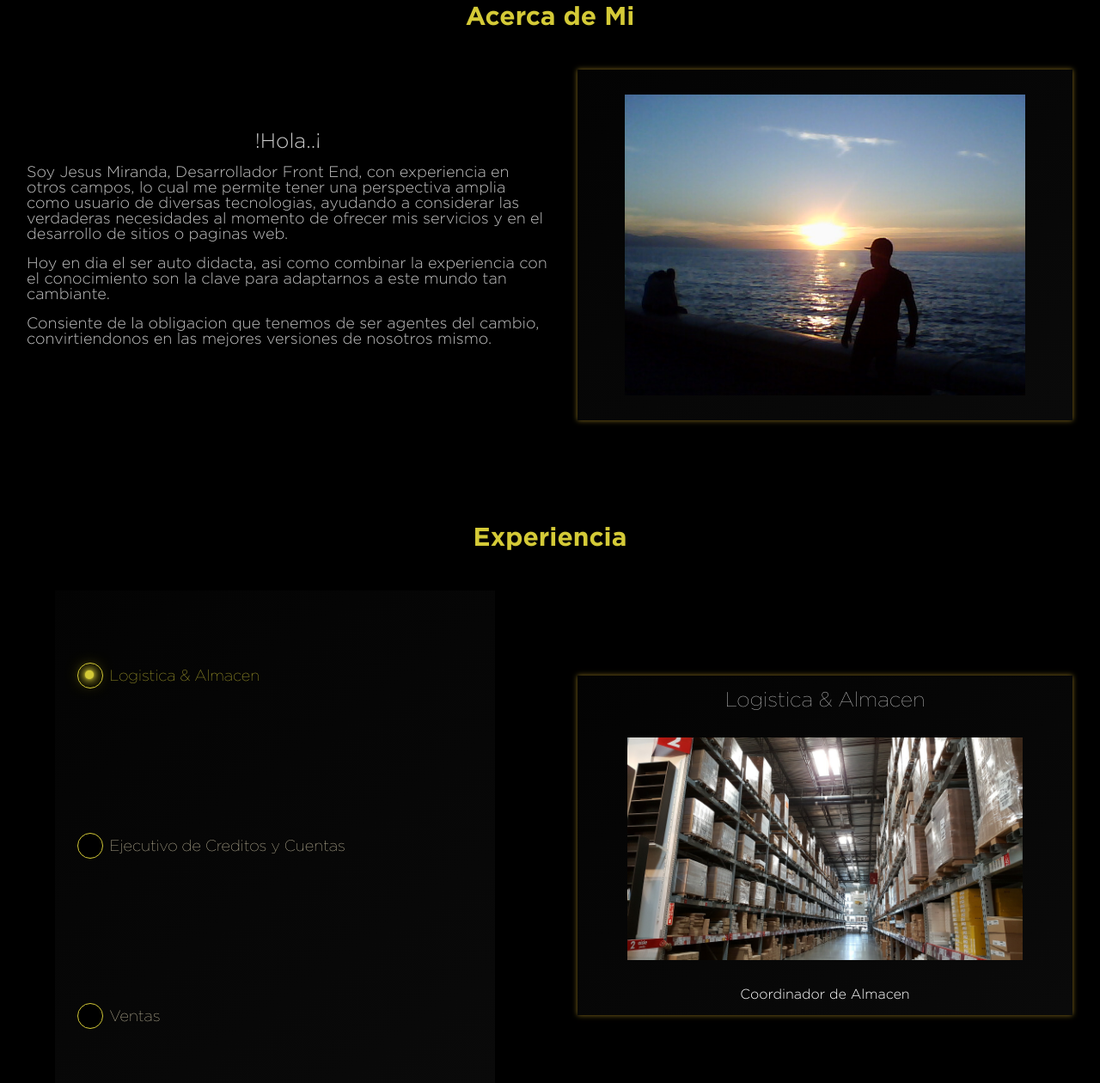
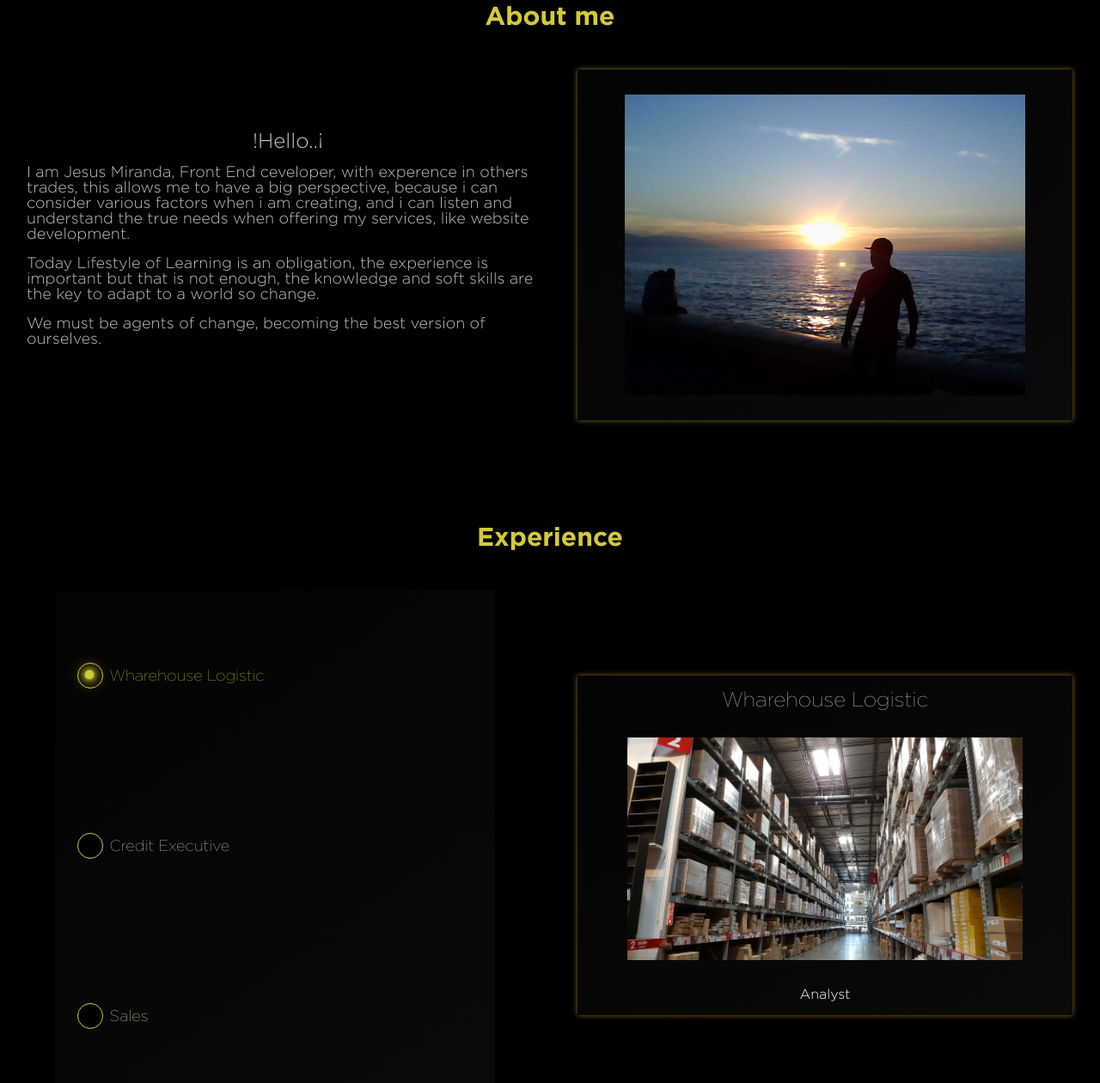
Before and after one commit to JesusMirandaEspino/web-personal, a website: page english.html in a window 1280 px wide. Shown: the part 917-2177 px from the top of the page at 86% size. Drawn offline with Linux system fonts and the light colour scheme.

Commit message:
English version

```diff
--- a/english.html
+++ b/english.html
@@ -243,12 +243,14 @@
 
                     <div class=" text-aboutme-lightbox hide">
                         <h3>Desarrollo Web</h3>
-                            <p>La programacion a sido mi pasion desde niño, realizar una carreta tecnica sin una
-                                computadora fue todo un reto para mi, hoy encuentro en el desarollo web una manera
-                                de poder contribuir al mundo, mientras retomo el poder hacer lo que realmente me gusta.
-                            </p>
-                            <p>Se que al hacer lo que me agrada soy capaz de ofrecer calidad y la posibilidad de quien lo desee
-                                una representacion de una idea, producto o servicio en linea, para poder conectar con las personas objetivo.
+
+                            <p> The Programming has been my passion since I was a child, i did a technical career without  a
+                                computer and it was a challenge for me, today i find in web development a way
+                                of being able to contribute to the world, i am looking for a way to do  what i really love.</p>
+
+
+                            <p>I know that doing what i like, i am able to offer  quality and the possibility of making the representation about a idea, products or services
+                                that belongs to someone. Make code is my passion and if this helps others, this will make me so happy.
                             </p>
                     </div>
                 </div>
@@ -266,14 +268,12 @@
 
                     <div class=" text-aboutme-lightbox hide">
                         <h3>Musica</h3>
-                        <p>Una de mis grandes pasiones es la musica, y hoy en dia gracias a la
-                            facilidad que nos ofrece la tecnologia somos capaces de aprender casi
-                            todo lo que deseemos.
+                        <p>One of my great passion is make music, and now thanks to technology, we are capable of learning almost anything. If you want to learn something you can do it
+
                         </p>
 
-                        <p>Producir musica y ser capaz al momento de compartila generar reacciones
-                            en las personas, mantenerte creativo generar en cada uno de nosotros
-                            la posibiliad de aportar cambios positivos al mundo.
+                        <p>Make music and to be able to share it, it is amazing, stay creative is the best thing that you can do and it is the best way to contribute to the world
+                            to be better.
                         </p>
                     </div>
 
@@ -294,7 +294,7 @@
 
             <div class="contenedor1">
                 <div class="col-full-12 col-smarth-12 col-tab-small-12 col-tablet-12 col-tab-big-12 col-12 aboutme-tittle">
-                    <h2 class="title">Acerca de Mi</h2>
+                    <h2 class="title">About me</h2>
                 </div>
             </div>
 
@@ -308,17 +308,17 @@
                     <div class="aboutme-test-slider" >
 
                         <div class="aboutme-text aboutme-test-slide">
-                            <h3>!Hola..¡</h3>
-                            <p>Soy Jesus Miranda, Desarrollador Front End, con experiencia en otros campos, lo cual me permite
-                                tener una perspectiva amplia como usuario de diversas tecnologias, ayudando a considerar las verdaderas necesidades
-                                al momento de ofrecer mis servicios y en el desarrollo de sitios o paginas web.
+                            <h3>!Hello..¡</h3>
+                            <p>I am  Jesus Miranda, Front End ceveloper, with experence in others trades, this allows me to have a big perspective,
+                                because i can consider various factors when i am  creating, and i can listen and understand the true needs
+                                when offering my services, like website development.
                             </p>
 
-                            <p>Hoy en dia el ser auto didacta, asi como combinar la experiencia con el conocimiento
-                                son la clave para adaptarnos a este mundo tan cambiante.   </p>
+                            <p>Today  Lifestyle of Learning is an obligation, the experience is important but that is not enough, the knowledge and soft skills
+                                are the key to adapt to a world so change.   </p>
 
-                            <p>Consiente de la obligacion que tenemos de ser agentes del cambio,
-                                convirtiendonos en las mejores versiones de nosotros mismo.
+                            <p>We must be agents of change,
+                                becoming the best version of ourselves.
                             </p>
                         </div>
 
@@ -368,7 +368,7 @@
 
             <div class="contenedor1">
                 <div class="col-full-12 col-smarth-12 col-tab-small-12 col-tablet-12 col-tab-big-12 col-12" >
-                    <h2 class="title">Experiencia</h2>
+                    <h2 class="title">Experience</h2>
                 </div>
             </div>
 
@@ -376,9 +376,9 @@
 
                 <div  class="box-btn-container-experience col-smarth-12 col-tab-small-12 col-tablet-12 col-tab-big-12">
 
-                    <button class="btn-experience active"  >Logistica & Almacen</button>
-                    <button class="btn-experience">Ejecutivo de Creditos y Cuentas</button>
-                    <button class="btn-experience">Ventas</button>
+                    <button class="btn-experience active"  >Wharehouse Logistic</button>
+                    <button class="btn-experience"> Credit Executive</button>
+                    <button class="btn-experience">Sales</button>
 
                 </div>
             </div>
@@ -392,17 +392,17 @@
 
                         <div class="bnt-radio-container" >
                         <input class="input-experience" type="radio" id="almacen" name="experiencia" value="almacen"  class="regular-radio" checked>
-                        <label class="actived"  for="type">Logistica & Almacen</label>
+                        <label class="actived"  for="type">Wharehouse Logistic</label>
                         </div>
 
                         <div class="bnt-radio-container" >
                         <input class="input-experience" type="radio" id="creditos" name="experiencia" value="creditos">
-                        <label for="type">Ejecutivo de Creditos y Cuentas</label>
+                        <label for="type">Credit Executive</label>
                         </div>
 
                         <div class="bnt-radio-container">
                         <input class="input-experience" type="radio" id="Ventas" name="experiencia" value="ventas">
-                        <label for="type">Ventas</label>
+                        <label for="type">Sales</label>
                         </div>
 
                     </div>
@@ -417,13 +417,13 @@
                     <!-- *************** -->
                     <div class="experience-type">
                         <div class="experence-photo">
-                            <h3>Logistica & Almacen</h3>
+                            <h3>Wharehouse Logistic</h3>
                             <img src="/assets/img/almacen.jpg" alt="Logiscita & Almacen">
-                            <p>Coordinador de Almacen
+                            <p>Analyst</p>
                         </div>
 
                         <div class="expierence-text ">
-                            <h3>Logistica & Almacen</h3>
+                            <h3>Wharehouse Logistic</h3>
                             <p>Reduccion de costos, Maximos & Minimos, Inventarios,  Kpi's, ERP, Visualizacion y analisis de informacion en Excel.
                                 Logistica y distribucion, Manejo de personal, Implementacion de nuevos procesos, analisis de riesgos, proyecion y planeacion de suministros.
                             </p>
@@ -434,14 +434,14 @@
                     <!-- *************** -->
                     <div class="experience-type hide">
                         <div class="experence-photo">
-                            <h3>Ejecutivo de Creditos y Cuentas</h3>
+                            <h3>Credits</h3>
                             <img src="/assets/img/oficina.jpg" alt="Ejecutivo de Creditos y Cuentas">
-                            <p>Asesor de Creditos, Cajero Principal y Ejecuto de Cuentas
+                            <p>Credit advisor, Principal cashier and Credit Executive
                             </p>
                         </div>
 
                         <div class="expierence-text">
-                            <h3>Ejecutivo de Creditos y Cuentas</h3>
+                            <h3>Credit Executive</h3>
                             <p>Manejo de Presion, Atencion y servicio al Cliente, Cobranza efectiva, Negociacion,
                                 Venta de Productos Financieros, Asesoria a clientes, Manejo y control de Efectivo.
                                 Toma de desiciones rapidas, manejo de personal, Riesgo operacionales bajo leyes Federales
@@ -453,14 +453,14 @@
                     <!-- *************** -->
                     <div class="experience-type hide">
                         <div class="experence-photo">
-                            <h3>Ventas</h3>
+                            <h3>Sales</h3>
                             <img src="/assets/img/ejecutivo.jpg" alt="Ventas">
-                            <p>Ventas en tienda departamental y Ventas por cambaceo.
+                            <p>Store Sales and Street sales.
                             </p>
                         </div>
 
                         <div class="expierence-text">
-                            <h3>Ventas</h3>
+                            <h3>Sales</h3>
                             <p>Negociacion con clientes, regla de 3, Planeacion  y analisis de Metas, Atencion y servicio, Indicadores
                                 trabajo en equipo, planeacion de ruta logica.
                             </p>
```
